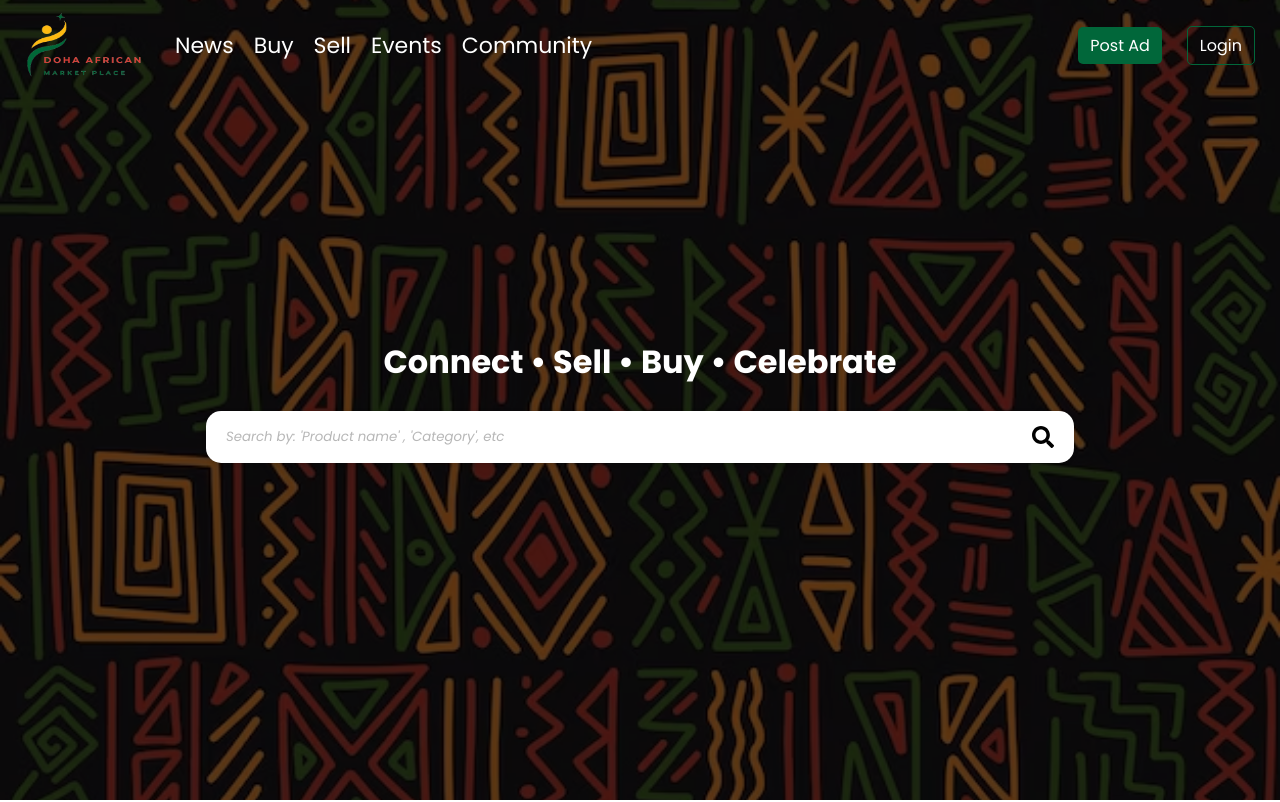
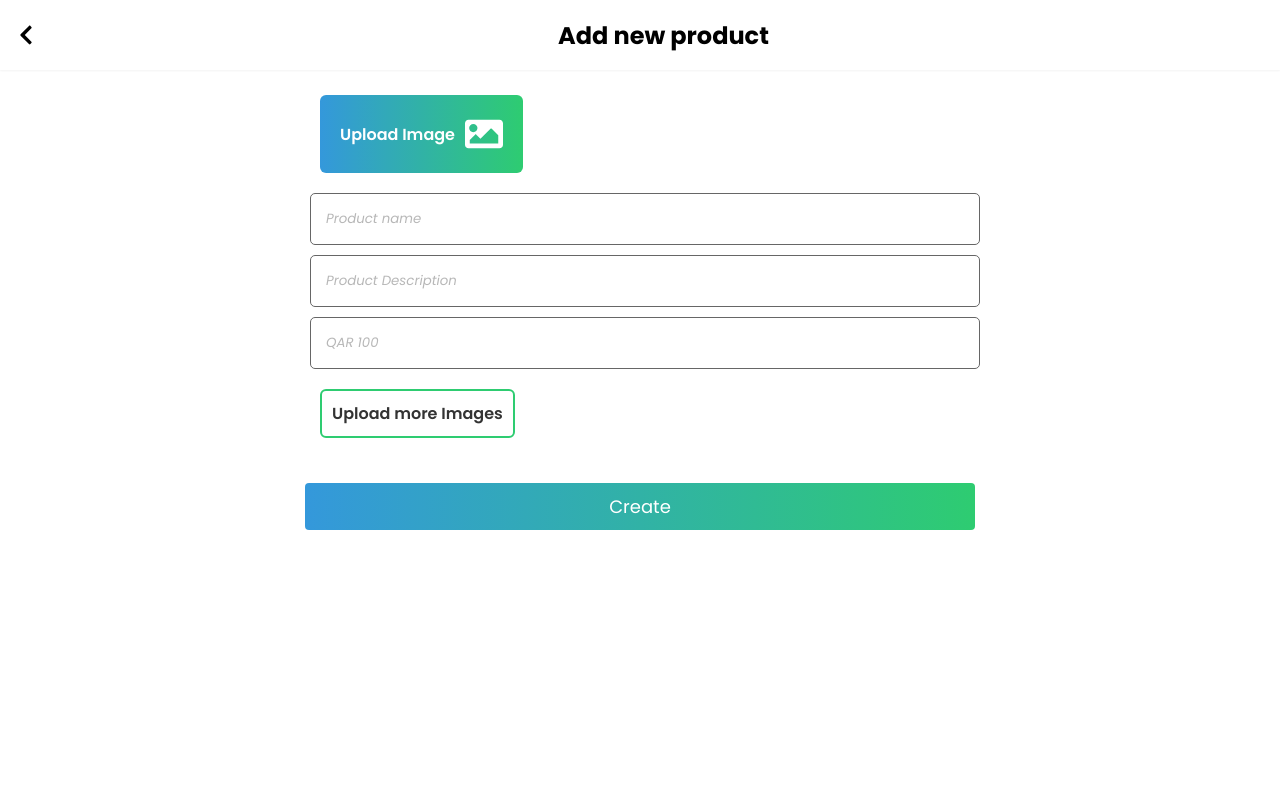
Before and after one commit to joseph-winner/Adm24, a React (Create React App) app: page /Addproduct in a window 1280 px wide. Shown: the top 802 px of the page. Built offline with nearby package versions, Linux system fonts and the light colour scheme.

Commit message:
Adding Add product Route

```diff
--- a/package.json
+++ b/package.json
@@ -8,6 +8,7 @@
     "react": "^18.3.1",
     "react-dom": "^18.3.1",
     "react-icons": "^5.3.0",
+    "react-router-dom": "^6.26.2",
     "react-scripts": "5.0.1"
   },
   "scripts": {
--- a/src/App.js
+++ b/src/App.js
@@ -1,32 +1,19 @@
 import React from "react";
-import Banner from "./app/Screens/HomeScreen/Banner/Banner";
-import Featured from "./app/Screens/HomeScreen/Featured/Featured";
-import Categories from "./app/Screens/HomeScreen/Categories/Categories";
-import Cta from "./app/Screens/HomeScreen/Cta/Cta";
-import News from "./app/Screens/HomeScreen/News/News";
-import RecomendedNews from "./app/Screens/HomeScreen/News/Recomended/RecomendedNews";
-import PopularProducts from "./app/Screens/HomeScreen/PopularProducts/PopularProducts";
-import UpcomingEvents from "./app/Screens/HomeScreen/Events/UpcomingEvents";
-import Navbar from "./app/components/Navbar/Navbar";
-import Footer from "./app/components/Footer/Footer";
-import Jobs from "./app/Screens/HomeScreen/Jobs/Jobs";
+import { BrowserRouter, Route, Routes} from 'react-router-dom';
+import Addproduct from "./app/Screens/Products/Addproduct/Addproduct";
+import HomeScreen from "./app/constants/HomeScreen";
+import Singleproduct from "./app/Screens/Products/Singleproduct/Singleproduct";
 
 
 function App() {
   return (
-    <div className="app">
-      <Navbar />
-      <Banner />
-      <Featured />
-      <Categories />
-      <Cta />
-      <News />
-      <RecomendedNews />
-      <PopularProducts />
-      <UpcomingEvents />
-      <Jobs />
-      <Footer />
-    </div>
+    <BrowserRouter>
+        <Routes>
+          <Route index element={<HomeScreen />} />
+          <Route path="/Addproduct" element={<Addproduct />} />
+          <Route path="/Product" element={<Singleproduct />} />
+    </Routes>
+    </BrowserRouter>
   );
 }
 
--- /dev/null
+++ b/src/app/Screens/Products/Addproduct/Addproduct.css
@@ -0,0 +1,85 @@
+#productImage, #extraImages{
+    display: none;
+}
+
+.Adding-post-form{
+    margin: 15px;
+    padding-top: 10px;
+}
+
+.image-label-single{
+    display: flex;
+    justify-content: center;
+    align-items: center;
+    gap: 10px;
+    background: linear-gradient(90deg, #3498db, #2ecc71);
+    font-weight: 600;
+    width: fit-content;
+    padding: 20px;
+    margin: 15px;
+    border-radius: 6px;
+    cursor: pointer;
+    color: #fff;
+}
+
+.image-label{
+    border: 2px solid #2ecc71;
+    display: flex;
+    justify-content: center;
+    align-items: center;
+    gap: 10px;
+    font-weight: 600;
+    width: fit-content;
+    padding: 10px;
+    margin: 15px;
+    border-radius: 6px;
+    cursor: pointer;
+    color: #333;
+}
+
+.image-label span, .image-label-single span{
+    display: flex;
+    justify-content: center;
+    align-items: center;
+    font-size: 38px;
+    color: #fff;
+}
+
+.Adding-post-form input{
+    border: none;
+    outline: none;
+    background: none;
+    border: 1px solid #666;
+    border-radius: 5px;
+    padding: 15px;
+    width: 100%;
+    margin: 5px;
+}
+
+.Adding-post-form button{
+    background: none;
+    border: none;
+    outline: none;
+    background: linear-gradient(90deg, #3498db, #2ecc71);
+    padding: 10px 15px;
+    color: #fff;
+    border-radius: 500;
+    font-size: 18px;
+    border-radius: 4px;
+    width: 100%;
+    margin-top: 30px;
+    cursor: pointer;
+}
+
+@media(min-width:767px){
+    .add-prod-sect{
+        display: flex;
+        flex-direction: column;
+        justify-content: center;
+        align-items: center;
+    }
+
+    .add-prod-cont{
+        max-width: 700px;
+    }
+}
--- /dev/null
+++ b/src/app/Screens/Products/Addproduct/Addproduct.jsx
@@ -0,0 +1,26 @@
+import React from 'react';
+import SingleHeader from '../../../components/SingleHeader/SingleHeader';
+import "./Addproduct.css";
+import { FaImage } from 'react-icons/fa';
+
+export default function Addproduct() {
+  return (
+    <div className='add-prod-sect'>
+      <div className="add-prod-cont">
+      <SingleHeader title="Add new product" />
+      <div className="add-product-section" style={{ marginTop: 70 }}>
+        <form className='Adding-post-form'>
+          <label htmlFor="productImage" className='image-label-single'>Upload Image <span><FaImage /></span></label>
+          <input type="file" name="file" id="productImage" />
+          <input type="text" name="text" placeholder='Product name' />
+          <input type="text" name="text" placeholder='Product Description' />
+          <input type="number" name="number" placeholder='QAR 100' />
+          <label htmlFor="extraImages" className='image-label'>Upload more Images</label>
+          <input type="file" name="extraFiles" id="extraImages" multiple />
+          <button type="submit">Create</button>
+        </form>
+      </div>
+      </div>
+    </div>
+  );
+}
--- /dev/null
+++ b/src/app/Screens/Products/Singleproduct/Singleproduct.css
@@ -0,0 +1,78 @@
+.product-view-item img{
+    width: 320px;
+    border-radius: 25px;
+}
+
+.product-view-items{
+    margin: 20px;
+}
+
+.product-view-item{
+    display: flex;
+    margin-top: 40px;
+    gap: 35px;
+}
+
+.product-view-item>*{
+    flex: 1 1 45%;
+}
+
+.product-view-footer {
+    display: block;
+    width: 100%;
+    margin-top: 20px;
+}
+
+.product-view-desc{
+    display: flex;
+    flex-direction: column;
+    gap: 10px;
+}
+.product-view-meta{
+    display: flex;
+    gap: 15px;
+    color: #888;
+    font-size: 12px;
+    margin: 10px;
+}
+
+.product-description-view p{
+    font-size: 18px;
+}
+
+.postedby-product-view{
+    display: flex;
+    align-items: center;
+    color: #888;
+    font-size: 16px;
+}
+
+.product-view-footer{
+    width: fit-content;
+    gap: 40px;
+    display: flex;
+    justify-content: space-between;
+    align-items: center;
+    padding: 10px 15px;
+    margin: 15px;
+    background: linear-gradient(90deg, #3498db, #2ecc71);
+    border-radius: 5px;
+
+}
+
+.product-contact-seller-footer{
+    border-left: 3px solid #fff;
+    padding-left: 15px;
+    cursor: pointer;
+}
+
+
+@media(max-width:767px){
+    .product-view-item{
+        flex-direction: column;
+    }
+    .product-view-item img{
+        width: 100%;
+        border-radius: 25px;
+    }
+}
--- /dev/null
+++ b/src/app/Screens/Products/Singleproduct/Singleproduct.jsx
@@ -0,0 +1,50 @@
+import React from 'react'
+import "./Singleproduct.css"
+import SingleHeader from '../../../components/SingleHeader/SingleHeader'
+import imagesample from "../../../../utils/img/Products/smartcoffeetable.jpg"
+import { FaCalendar, FaMapMarker, FaUser } from 'react-icons/fa'
+
+export default function Singleproduct() {
+  return (
+    <div style={{display:"flex", justifyContent:"center"}}>
+        <SingleHeader title="Smart coffee Table" />
+        <div className="product-view-container" style={{marginTop:30, paddingTop:15}}>
+            <div className="product-view-items">
+                <div className="product-view-item">
+                    <img src={imagesample} alt="coffee table" />
+                    <div className="product-view-desc">
+                        <p className="postedby-product-view">
+                            <FaUser /> <span>Africans in Doha</span>
+                        </p>
+                        <h4>Smart coffee Table</h4>
+                        <div className="product-view-meta">
+                            <span className="location">
+                                <FaMapMarker /> Umm Salal
+                            </span>
+                            <span className="posted-date">
+                                <FaCalendar /> 02 / 10 / 2024
+                            </span>
+                            <span className="product-status">
+                                Available
+                            </span>
+                        </div>
+
+                        <div className="product-description-view">
+                            <p>Lorem, ipsum dolor sit amet consectetur adipisicing elit. Perspiciatis veritatis corporis, porro dignissimos odio dolores omnis soluta aliquam deleniti ad, maiores, modi distinctio sint incidunt!</p>
+                        </div>
+
+                        <div className="product-view-footer">
+                        <span className="product-price-footer">
+                            QAR 3500
+                        </span>
+                        <span className="product-contact-seller-footer">
+                            Contact Seller
+                        </span>
+                    </div>
+                    </div>
+                </div>
+            </div>
+        </div>
+    </div>
+  )
+}
--- a/src/app/components/Navbar/Navbar.jsx
+++ b/src/app/components/Navbar/Navbar.jsx
@@ -2,10 +2,12 @@ import React, { useEffect, useState } from 'react';
 import Logo from "../../../utils/img/logo-nobg.png";
 import "./Navbar.css";
 import { FaBars, FaPlus } from 'react-icons/fa';
+import { useNavigate } from 'react-router-dom';
 
 export default function Navbar() {
   const [isScrolled, setIsScrolled] = useState(false);
   const [isMenuOpen, setIsMenuOpen] = useState(false);
+  const Navigate = useNavigate()
 
   const handleScroll = () => {
     if (window.scrollY > 500) {
@@ -26,6 +28,10 @@ export default function Navbar() {
     };
   }, []);
 
+  const AddPost = () =>{
+    Navigate("/Addproduct")
+  }
+
   return (
     <nav className={isScrolled ? 'scrolled' : ''}>
       <div className="nav-items">
@@ -36,13 +42,13 @@ export default function Navbar() {
           <ul>
             <li><a href="/">News</a></li>
             <li><a href="/">Buy</a></li>
-            <li><a href="/">Sell</a></li>
+            <li><a href="/Addproduct">Sell</a></li>
             <li><a href="/">Events</a></li>
             <li><a href="/">Community</a></li>
           </ul>
         </div>
         <div className="nav-btns">
-          <div className="add-post">
+          <div className="add-post" onClick={AddPost}>
             <p className='responsive-bg'>Post Ad</p>
             <p className="responsive-sm" title='Post Ad'>
               <FaPlus />
--- /dev/null
+++ b/src/app/components/SingleHeader/SingleHeader.css
@@ -0,0 +1,31 @@
+.single-header-section{
+    position: fixed;
+    top: 0;
+    left: 0;
+    right: 0;
+    z-index: 100;
+}
+.single-header-container {
+    display: flex;
+    align-items: center;
+    justify-content: center;
+    gap: 25px;
+    padding: 15px;
+    box-shadow: rgba(0, 0, 0, 0.05) 0px 1px 2px 0px;
+    height: 70px;
+    background-color: #fff;
+}
+
+.back-btn {
+    margin-right: auto;
+    display: flex;
+    justify-content: center;
+    align-items: center;
+    font-size: 22px;
+    cursor: pointer;
+}
+
+.single-header-title {
+    text-align: center;
+    flex-grow: 1;
+}
--- /dev/null
+++ b/src/app/components/SingleHeader/SingleHeader.jsx
@@ -0,0 +1,31 @@
+import React from 'react';
+import "./SingleHeader.css";
+import { FaChevronLeft } from "react-icons/fa";
+import { useNavigate } from 'react-router-dom';
+
+export default function SingleHeader({title}) {
+    const navigate = useNavigate();
+
+    const HandlePrev = () => {
+        const userConfirmed = window.confirm("You will lose your unsaved work. Are you sure you want to exit?");
+
+        if (userConfirmed) {
+            navigate(-1);
+        }
+    };
+
+    return (
+        <div>
+            <div className="single-header-section">
+                <div className="single-header-container">
+                    <div className="back-btn" onClick={HandlePrev}>
+                        <FaChevronLeft />
+                    </div>
+                    <div className="single-header-title">
+                        <h2>{title}</h2>
+                    </div>
+                </div>
+            </div>
+        </div>
+    );
+}
--- /dev/null
+++ b/src/app/constants/HomeScreen.jsx
@@ -0,0 +1,27 @@
+import React from 'react'
+import Layout from './Layout'
+import Banner from '../Screens/HomeScreen/Banner/Banner'
+import Featured from '../Screens/HomeScreen/Featured/Featured'
+import Categories from '../Screens/HomeScreen/Categories/Categories'
+import Cta from '../Screens/HomeScreen/Cta/Cta'
+import News from '../Screens/HomeScreen/News/News'
+import RecomendedNews from '../Screens/HomeScreen/News/Recomended/RecomendedNews'
+import PopularProducts from '../Screens/HomeScreen/PopularProducts/PopularProducts'
+import UpcomingEvents from '../Screens/HomeScreen/Events/UpcomingEvents'
+import Jobs from '../Screens/HomeScreen/Jobs/Jobs'
+
+export default function HomeScreen() {
+  return (
+    <Layout>
+        <Banner />
+        <Featured />
+        <Categories />
+        <Cta />
+        <News />
+        <RecomendedNews />
+        <PopularProducts />
+        <UpcomingEvents />
+        <Jobs />
+    </Layout>
+  )
+}
```
Also changed, not shown: src/app/components/ProductComponent/ProductComponent.jsx (+6 -1 lines), src/app/constants/Layout.jsx (added, +19 -0 lines), 1 other file (tests, documents, lock files or other folders).
